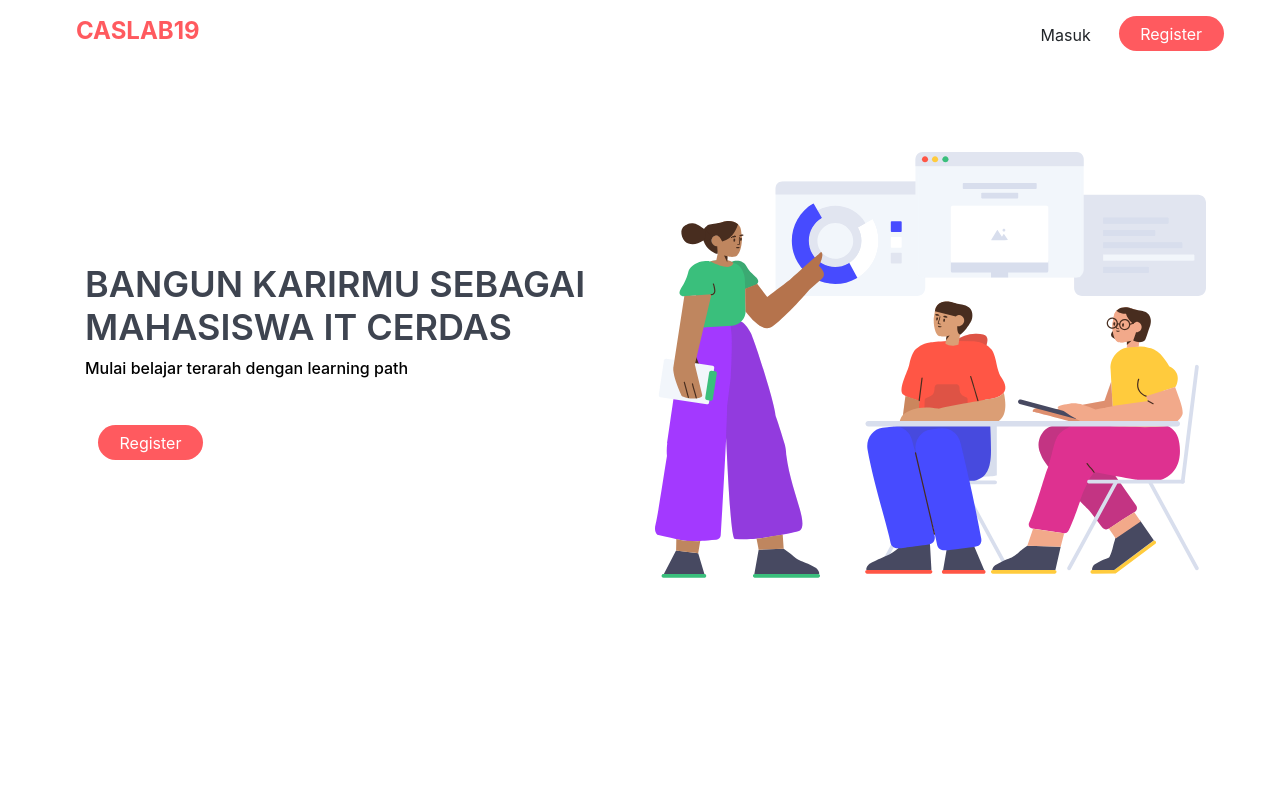
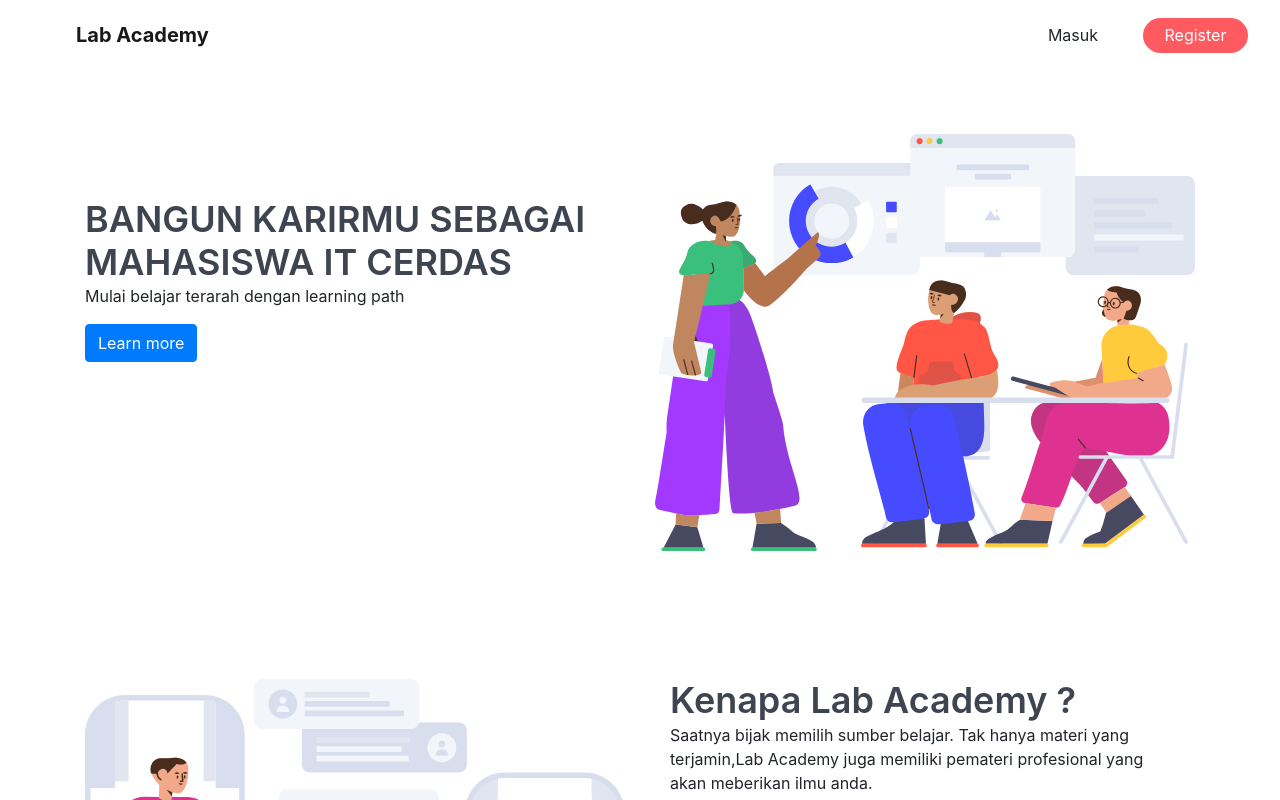
Before and after one commit to Project-Caslab-19/frontend-belajar-online, a React (Create React App) app: page / in a window 1280 px wide. Shown: the top 800 px of the page. Built offline with nearby package versions, Linux system fonts and the light colour scheme.

Commit message:
update layout

```diff
--- a/src/Components/Hero/landingpage.css
+++ b/src/Components/Hero/landingpage.css
@@ -1,8 +1,7 @@
 .ctn-hero{
-  width: 100%;
-  height: 80vh;
+  padding-top: 5%;
+  padding-bottom: 5%;
   background: #fff;
-  padding-top: 82px;
 }
 
 .ctn-hero h1 {
@@ -13,12 +12,10 @@
 
   }
 
-.ctn-hero h2 {
-    color: #000000;
-    margin: 10px 0  30px 0;
-    font-size: 16px;
-    padding-bottom: 10px;
-  }
 .btn{
     size: 120%;
 }
+
+.jumbotron{
+  background-color:transparent !important;
+}
--- a/src/Components/Hero/landingpage.js
+++ b/src/Components/Hero/landingpage.js
@@ -1,37 +1,37 @@
 import React, { useState, useEffect } from 'react';
 import './landingpage.css';
-import  Register  from '../Register/register';
-import { ReactComponent as  LandingImg} from './img.svg'
-
+import Register from '../Register/register';
+import { ReactComponent as LandingImg } from './img.svg'
+import Container from 'react-bootstrap/Container'
+import Row from 'react-bootstrap/Row'
+import Col from 'react-bootstrap/Col'
+import Jumbotron from 'react-bootstrap/Jumbotron'
+import Button from 'react-bootstrap/Button'
 
 function Hero() {
     return (
         <>
-        <section id="hero" class="d-flex align-items-center">
-            <div className="container ctn-hero">
-                <div className="row">
-                    <div className="col-lg-6 pt-5 pt-lg-0 order-2 order-lg-1 d-flex flex-column justify-content-center">
-                        <h1>BANGUN KARIRMU SEBAGAI MAHASISWA IT CERDAS</h1>
-                        <h2>Mulai belajar terarah dengan learning path</h2>
-                        <div className="d-flex">
-                            <div className='btn'>
-                                <Register/>
-                            </div>
-                        </div>
-                    </div>
-                    <div className="col-lg-6 order-1 order-lg-2 hero-img">
-                    <div className = "img">
+        <div>
+            <Container className="ctn-hero">
+                <Row>
+                <Col sm>
+                        <Jumbotron fluid='false'>
+                            <h1>BANGUN KARIRMU SEBAGAI MAHASISWA IT CERDAS</h1>
+                            <p>
+                                Mulai belajar terarah dengan learning path
+                            </p>
+                            <p>
+                                <Button variant="primary">Learn more</Button>
+                            </p>
+                        </Jumbotron>
+
+                    </Col>
+                    <Col sm>
                         <LandingImg />
-
-                    </div>
-
-        </div>
-        </div>
-    </div>
-
-    </section>
-
-
+                    </Col>
+                </Row>
+            </Container>
+            </div>
         </>
     );
 }
--- a/src/Components/Navbar/navbar.css
+++ b/src/Components/Navbar/navbar.css
@@ -1,50 +1,12 @@
 .navbar {
-    background: rgb(255, 255, 255);
+    background:#FFFF;
     height: 70px;
-    position: fixed;
     top: 0;
     width: 100%;
   }
-
-.navbar-container {
-    display: flex;
-    justify-content: center;
-    align-items: center;
-    height: 70px;
-    max-width: 100%;
-}
-
-.fa-typo3 {
-    margin-left: 0.5rem;
-    font-size: 1.8rem;
-}
-
 .judul {
     color: #FF5A5F;
     font-size: 24px;
     font-weight: bold;
-    height: 60px;
     margin-left: 60px;
 }
-
-.nav-menu {
-    display: grid;
-    grid-template-columns: repeat(4, auto);
-    list-style: none;
-    text-align: center;
-    width: 80vw;
-    justify-content: end;
-}
-
-
-.nav-links {
-    color: #484848;
-    display: flex;
-    align-items: center;
-    text-decoration: none;
-    height: 78px;
-}
-
-.nav-item{
-    margin-left: 15px;
-}
--- a/src/Components/Navbar/navbar.js
+++ b/src/Components/Navbar/navbar.js
@@ -1,33 +1,25 @@
-import React, { useState, useEffect } from 'react';
+import React from 'react';
 import './navbar.css';
 import Register from '../Register/register';
 import Login from '../Login/login';
+import Navbar from 'react-bootstrap/Navbar'
+import Nav from 'react-bootstrap/Nav'
 
-function Navbar() {
-    const [click, setClick] = useState(false);
-    const [button, setButton] = useState(true);
-    const closeMobileMenu = () => setClick(false);
+function NavigationBar() {
     return (
-        <>
-            <nav className='navbar'>
-                <div className='navbar-container'>
-                    <div className="judul">   CASLAB19</div>
+        <Navbar sticky="top">
+            <Navbar.Brand className="judul" href="#home">Lab Academy</Navbar.Brand>
+            <Navbar.Collapse id="responsive-navbar-nav" className="justify-content-end">
+                <Nav.Link>
+                    <Login />
+                </Nav.Link>
+                <Nav.Link>
+                    <Register />
+                </Nav.Link>
+            </Navbar.Collapse>
+        </Navbar>
 
-                    <ul className={click ? 'nav-menu active' : 'nav-menu'}>
-                        <li >
-                            <Login />
-                        </li>
-                        <li className='nav-item'>
-                            <Register />
-                        </li>
-
-                    </ul>
-                    {/* {button && <Button buttonStyle='btn--outline'>Daftar</Button>} */}
-
-                </div>
-            </nav>
-        </>
     );
 }
 
-export default Navbar;
+export default NavigationBar;
--- a/src/Components/Section1/Section1.js
+++ b/src/Components/Section1/Section1.js
@@ -2,23 +2,29 @@ import React from 'react';
 import Container from 'react-bootstrap/Container'
 import Row from 'react-bootstrap/Row'
 import Col from 'react-bootstrap/Col'
-import './Section1.css'
 import { ReactComponent as Section1img } from './section1.svg';
 
 
 function Section1() {
     return (
         <div className="section1">
-            <Section1img className="gambarsection1" />
-            <Container className="ctn-section1">
-                <Row className="justify-content-md-center">
-                    <Col md="auto"> <h1 className="judulsection1">Kenapa Lab Academy ?</h1></Col>
-                    <Col md="auto"> <h2 className="judulsection1">Saatnya bijak memilih sumber belajar. Tak hanya materi yang terjamin,Lab Academy juga memiliki pemateri profesional yang akan meberikan ilmu anda.</h2></Col>
-                </Row>
+        <Container className="ctn-hero">
                 <Row>
+                <Col sm>
+                <Section1img />
+                    </Col>
+                    <Col sm>
+                    < Col md="auto"> <h1>Kenapa Lab Academy ?</h1>
+                        </Col>
+                    <Col md="auto"> <p>
+                        Saatnya bijak memilih sumber belajar. Tak hanya materi yang terjamin,Lab Academy juga memiliki pemateri profesional yang akan meberikan ilmu anda.
+                    </p></Col>
+                    </Col>
                 </Row>
             </Container>
+
         </div>
     )
 }
+
 export default Section1
--- a/src/Pages/index.jsx
+++ b/src/Pages/index.jsx
@@ -1,5 +1,5 @@
 import React from 'react';
-import Navbar from '../Components/Navbar/navbar';
+import NavigationBar from '../Components/Navbar/navbar';
 import Section1 from '../Components/Section1/Section1';
 import Section2 from '../Components/Section2/Section2';
 import Footer from '../Components/Footer/footer';
@@ -9,13 +9,8 @@ const MainPage = () => {
 
     return (
         <div>
-            <Navbar />
-
-
-
+            <NavigationBar />
             <Hero />
-            {/* <h3>Index</h3>
-            <small>mainssssssssssscccss page</small> */}
             <Section1 />
             <Footer />
         </div>
```
Also changed, not shown: 2 other files (tests, documents, lock files or other folders).
